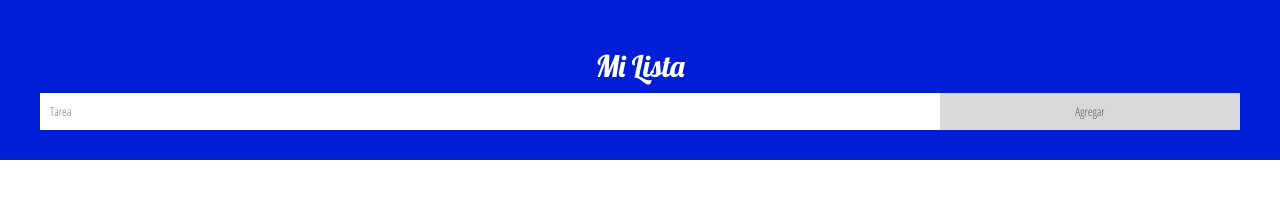
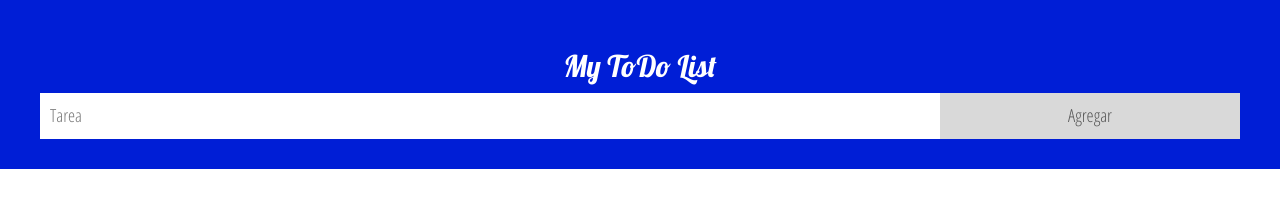
Before and after one commit to eveperalta/todo_app, a plain HTML site: page index.html in a window 1280 px wide. Drawn offline with Linux system fonts and the light colour scheme.

Commit message:
cambio tamaño fuente

```diff
--- a/css/estilos.css
+++ b/css/estilos.css
@@ -15,7 +15,7 @@ ul li {
     position: relative;
     padding: 12px 8px 12px 40px;
     background: #DBCAFE;
-    font-size: 14px;
+    font-size: 18px;
     transition: 0.2s;
 
     /* make the list items unselectable */
@@ -92,7 +92,7 @@ input {
     width: 75%;
     padding: 10px;
     float: left;
-    font-size: 12px;
+    font-size: 18px;
     color: #000;
 }
 
@@ -104,7 +104,7 @@ input {
     color: #555;
     float: left;
     text-align: center;
-    font-size: 12px;
+    font-size: 18px;
     cursor: pointer;
     transition: 0.3s;
 }
--- a/index.html
+++ b/index.html
@@ -15,7 +15,7 @@
 <body>
 
 <div id="myDIV" class="header">
-  <h2>Mi Lista</h2>
+  <h2>My ToDo List</h2>
   <input type="text" id="myInput" placeholder="Tarea">
   <span onclick="newElement()" class="addBtn">Agregar</span>
 </div>
```
